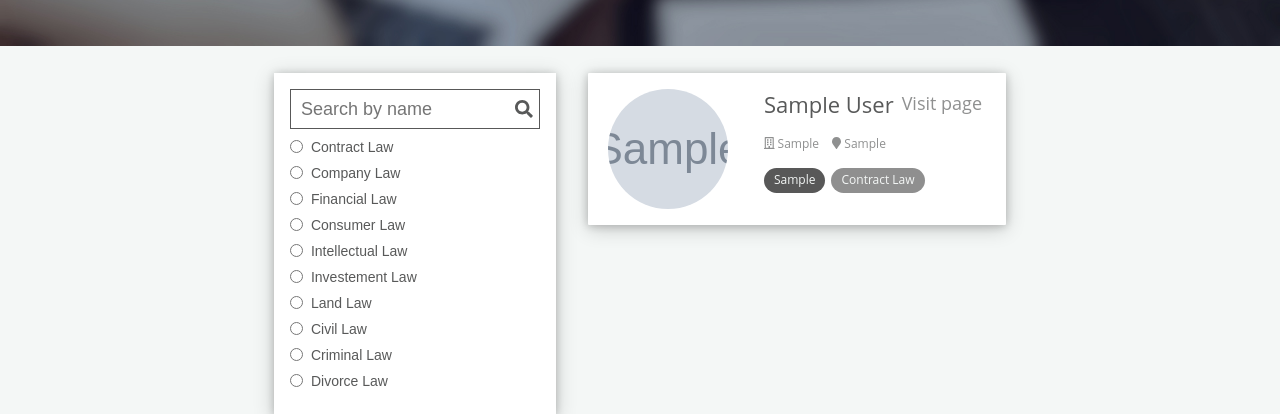
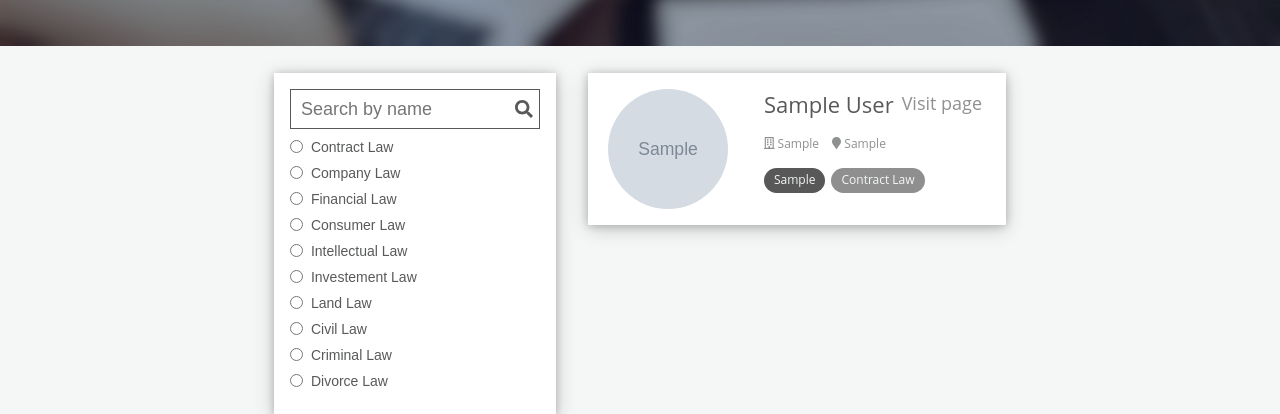
Before and after one commit to The-Commuters/Wi-Legal, a PHP site: page /list.php in a window 1280 px wide. Shown: the part 649-1063 px from the top of the page. Run offline with PHP 8.4, Linux system fonts and the light colour scheme; data comes from the database, SQL or seed files in the repository; tables that the repository leaves empty hold one stand-in row (values such as "Sample post"); grey boxes marked "Sample" are stand-in pictures; some libraries are stand-ins or nearby versions.

Commit message:
Css changes

```diff
--- a/public/css/style.css
+++ b/public/css/style.css
@@ -541,6 +541,11 @@ main {
 	overflow: hidden;
 }
 
+.list-item-avatar > div > img {
+	max-width: 100%;
+	min-height: 12rem;
+}
+
 .list-item-main {
 	padding: 1.6rem;
 }
@@ -891,6 +896,11 @@ main {
 	height: 12rem;
 	border-radius: 50%;
 	overflow: hidden;
+}
+
+.banner-profile > img {
+	max-width: 100%;
+	min-height: 12rem;
 }
 
 .banner-name {
```
